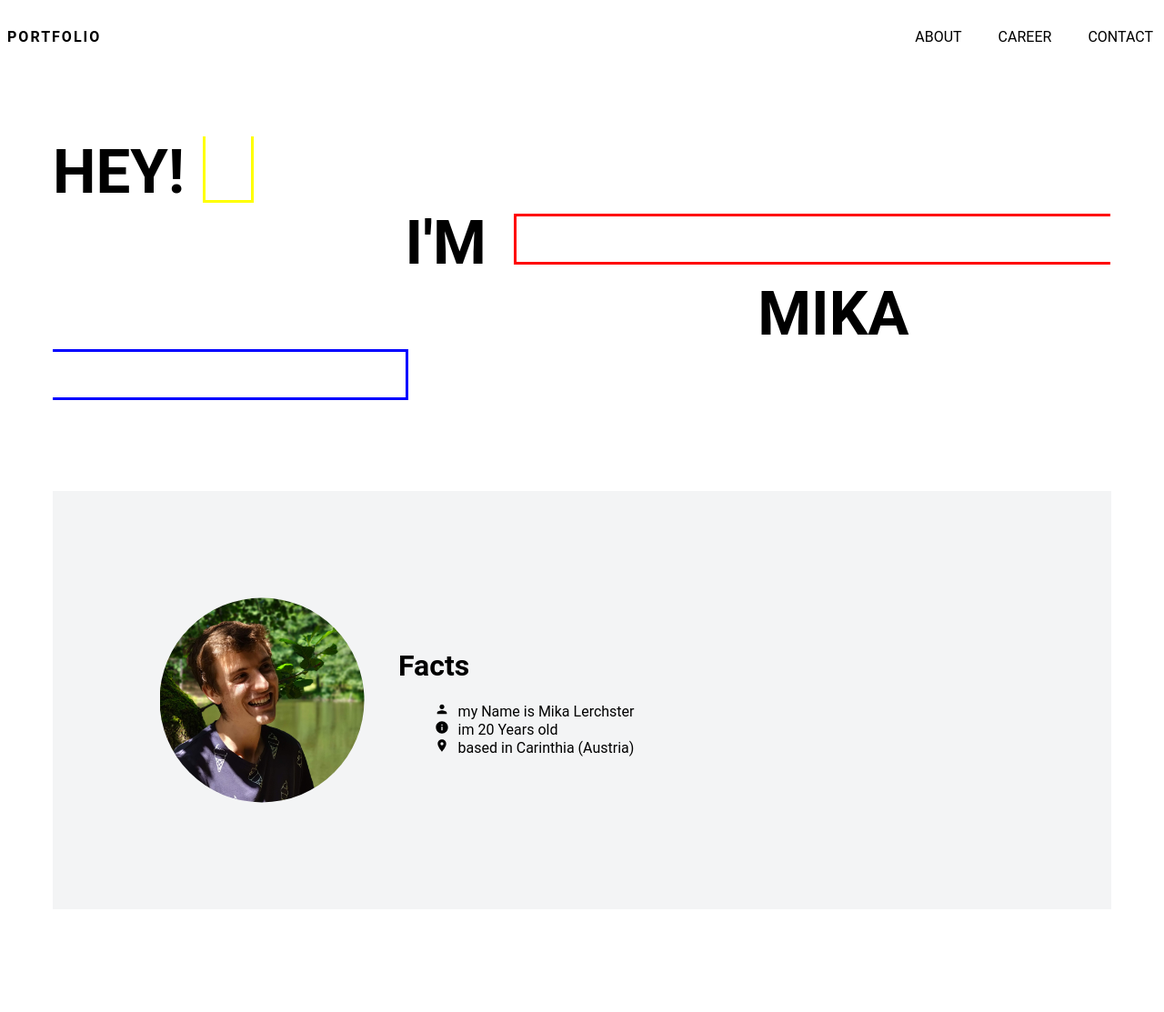
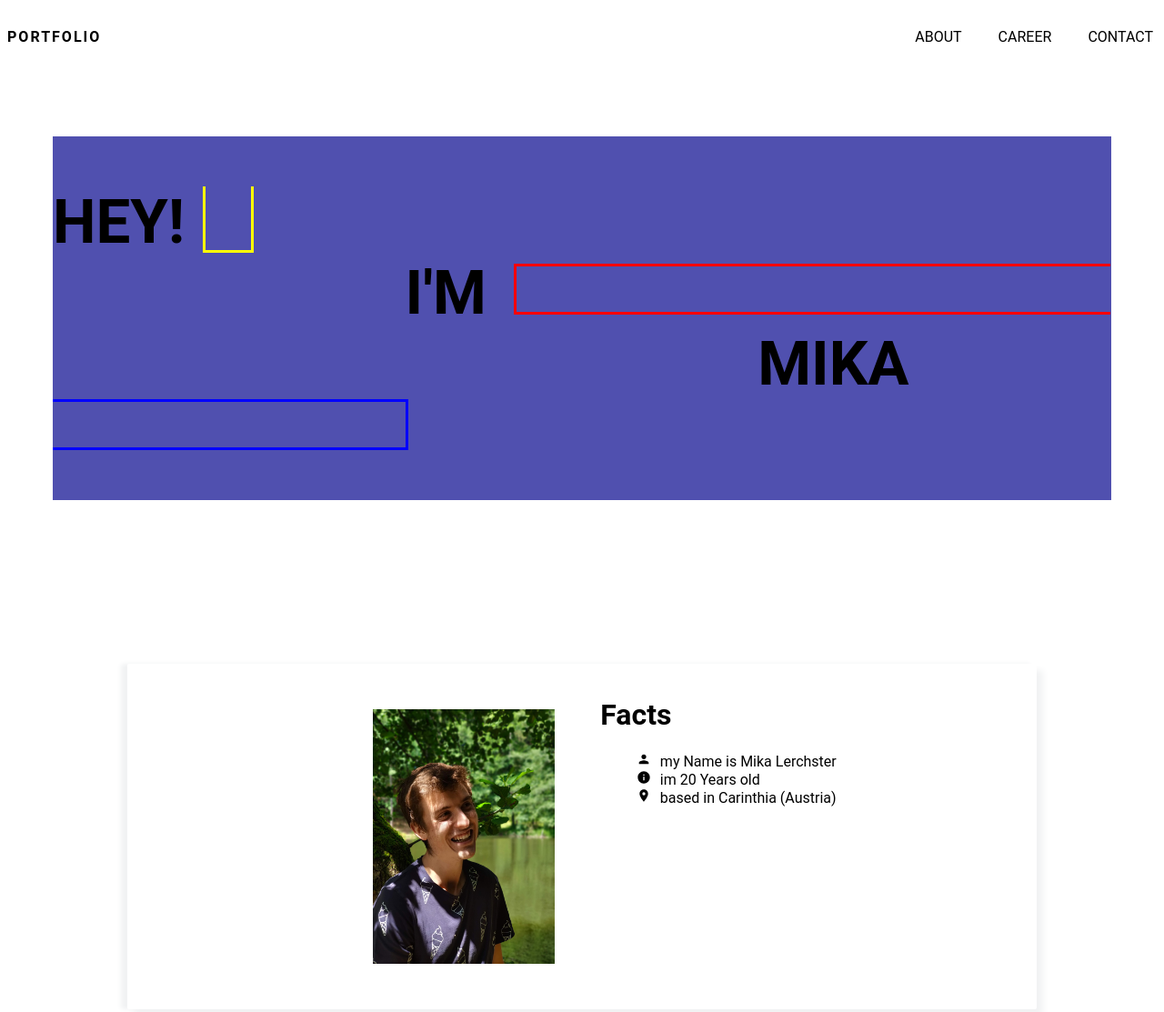
Before and after one commit to lerchstm/Portfolio, a Gatsby site: page / in a window 1280 px wide. Shown: the whole page at 91% size. Before the commit the page ends 1050 px from the top, so only its background shows below. Built offline with nearby package versions, Linux system fonts and the light colour scheme; Gatsby itself is replaced by a stand-in of ours.

Commit message:
change about me section, intro background color, center and height - wip

```diff
--- a/src/components/about.js
+++ b/src/components/about.js
@@ -11,12 +11,13 @@ import profilePicture from "../images/me.jpg"
 
 const About = () => (
     <div className={"about"} >
-        <div className={ "imageCropper"}>
+      <div className={"innerContainer"}>
+
         <img
-        className={"imageProfilePicture"}
+        className={"imageCropper"}
         alt="Thats Me"
         src={profilePicture}></img>
-        </div>
+
 
         <p>
           <h1>Facts</h1>
@@ -26,6 +27,7 @@ const About = () => (
           <li><span className={"listSpan"}> <MdPlace /></span>based in Carinthia (Austria)</li>
         </ul>
         </p>
+        </div>
       </div>
 )
 
--- a/src/styles/styles.scss
+++ b/src/styles/styles.scss
@@ -52,8 +52,10 @@ header{
 .intro{
     display: flex;
     flex-direction: column;
-    background-color: white;
+    background-color: rgba(0, 0, 139, 0.685);
     margin-top: 100px;
+    height: 400px;
+    justify-content: center;
     .firstRow{
         position: relative;
         display: flex;
@@ -125,11 +127,21 @@ header{
 
 //About
 .about {
-    background-color: #f3f4f5;
     padding: 80px;
     display: flex;
     align-items: center;
+    justify-content: center;
     margin-top: 100px;
+
+    .innerContainer{
+        justify-content: center;
+        //background-color: #f1f2f3;
+        box-shadow:7px 7px 7px #f1f2f3, -7px 0 5px #f1f2f3;
+        width: 1000px;
+        border-radius: 2px;
+        display: flex;
+        flex-direction: row;
+    }
     .imageProfilePicture {
         display: block;
         margin: 0 auto;
@@ -138,10 +150,9 @@ header{
         clip-path: circle();
     }
     .imageCropper {
-        width: 300px;
-        height: 300px;
-        border-radius: 50%;
-        overflow: hidden;
+        width: 200px;
+        height: 280px;
+        padding: 50px;
     }
     .list {
     list-style: none;
```
Also changed, not shown: 1 other file.
